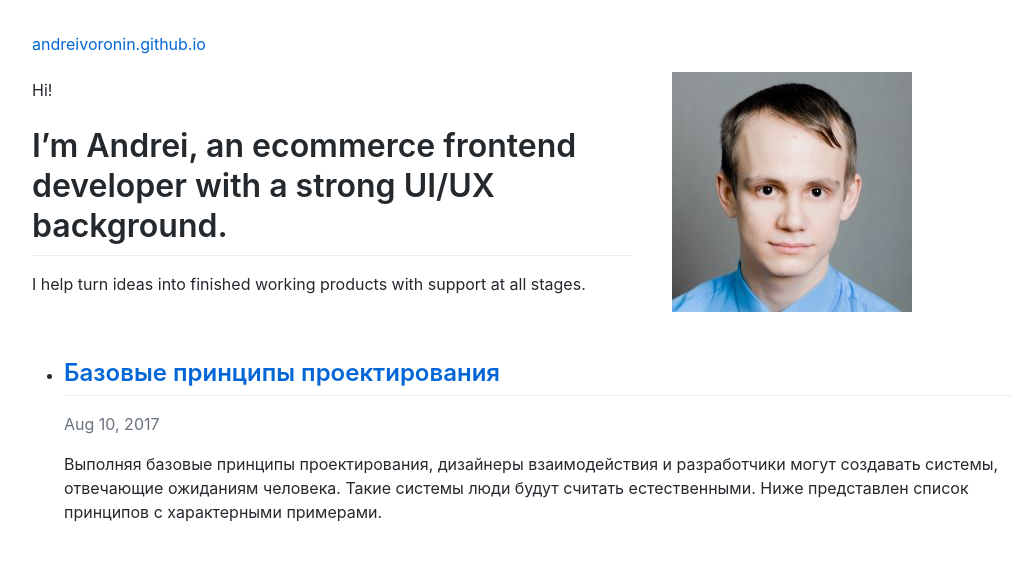
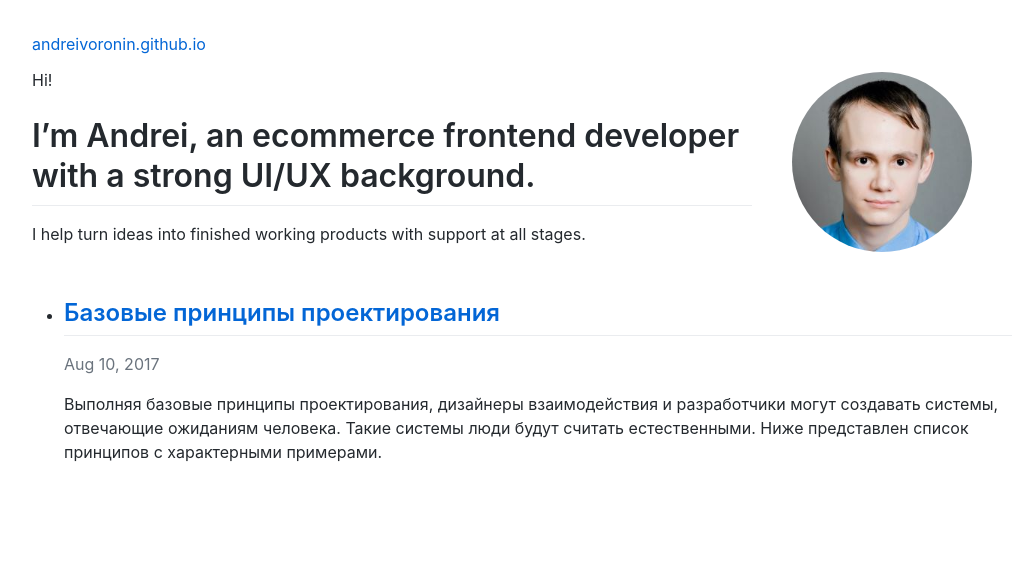
Before and after one commit to andreivoronin/andreivoronin.github.io, a Jekyll site: the page built from index.md, in a window 1280 px wide. Shown: the top 561 px of the page, without its empty margins (118-1146 px from the left). Built offline with Jekyll 4.4.1, drawn with Linux system fonts in a browser that asks for light colours.

Commit message:
Update style.css

```diff
--- a/assets/css/style.css
+++ b/assets/css/style.css
@@ -30,7 +30,7 @@ body {
 }
 
 .hero__info {
-    flex: 2;
+    flex: 4;
 }
 
 .hero__figure {
@@ -39,19 +39,6 @@ body {
 
 .hero__photo {
     border-radius: 50%;
-}
-
-.hero__photo.hero__photo {
-    max-width: 120px;
-}
-
-@media (min-width: 768px) {
-    .hero__photo {
-        border-radius: 0;
-    }
-    .hero__photo.hero__photo {
-        max-width: 100%;
-    }
 }
 
 article,aside,details,figcaption,figure,footer,header,main,menu,nav,section {
```
